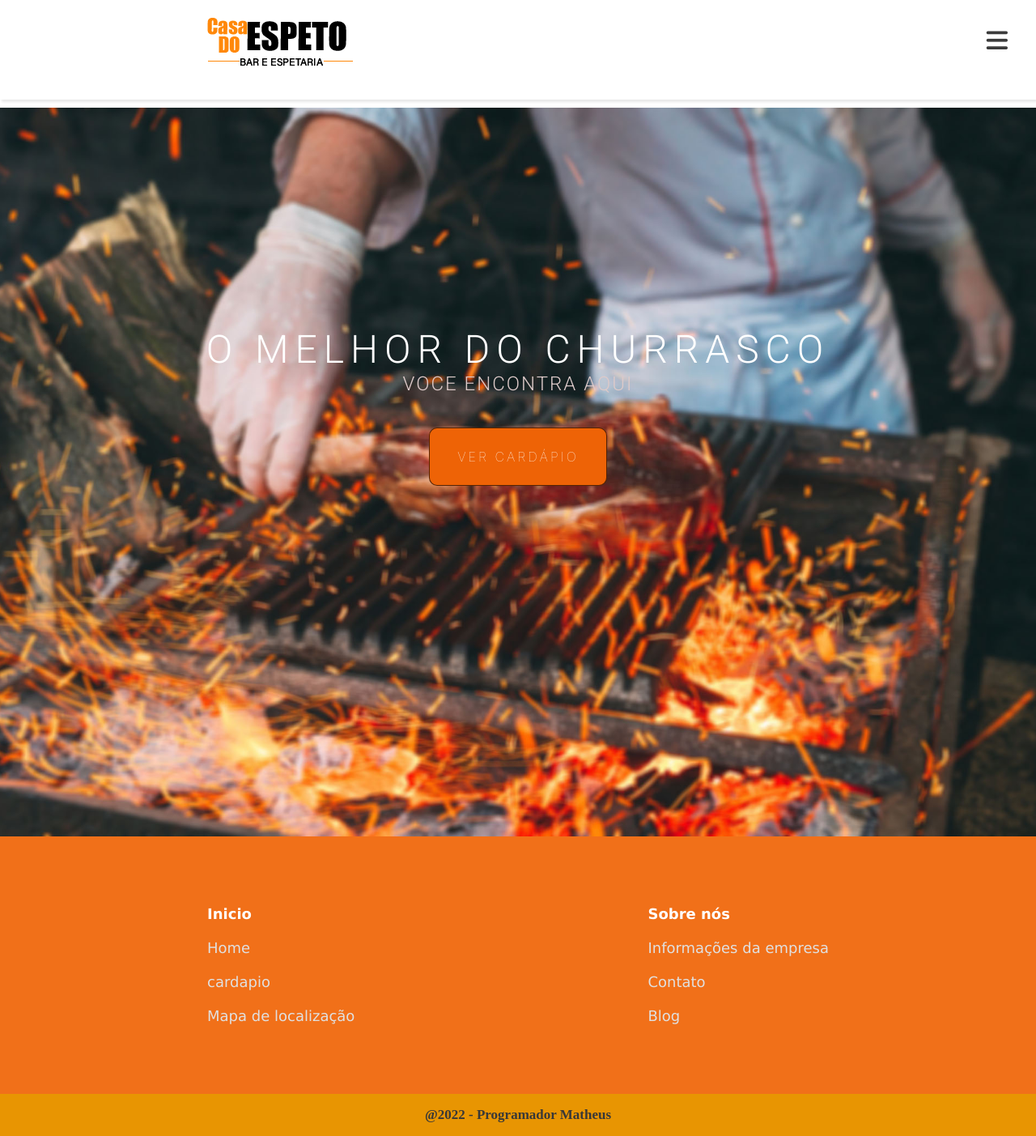
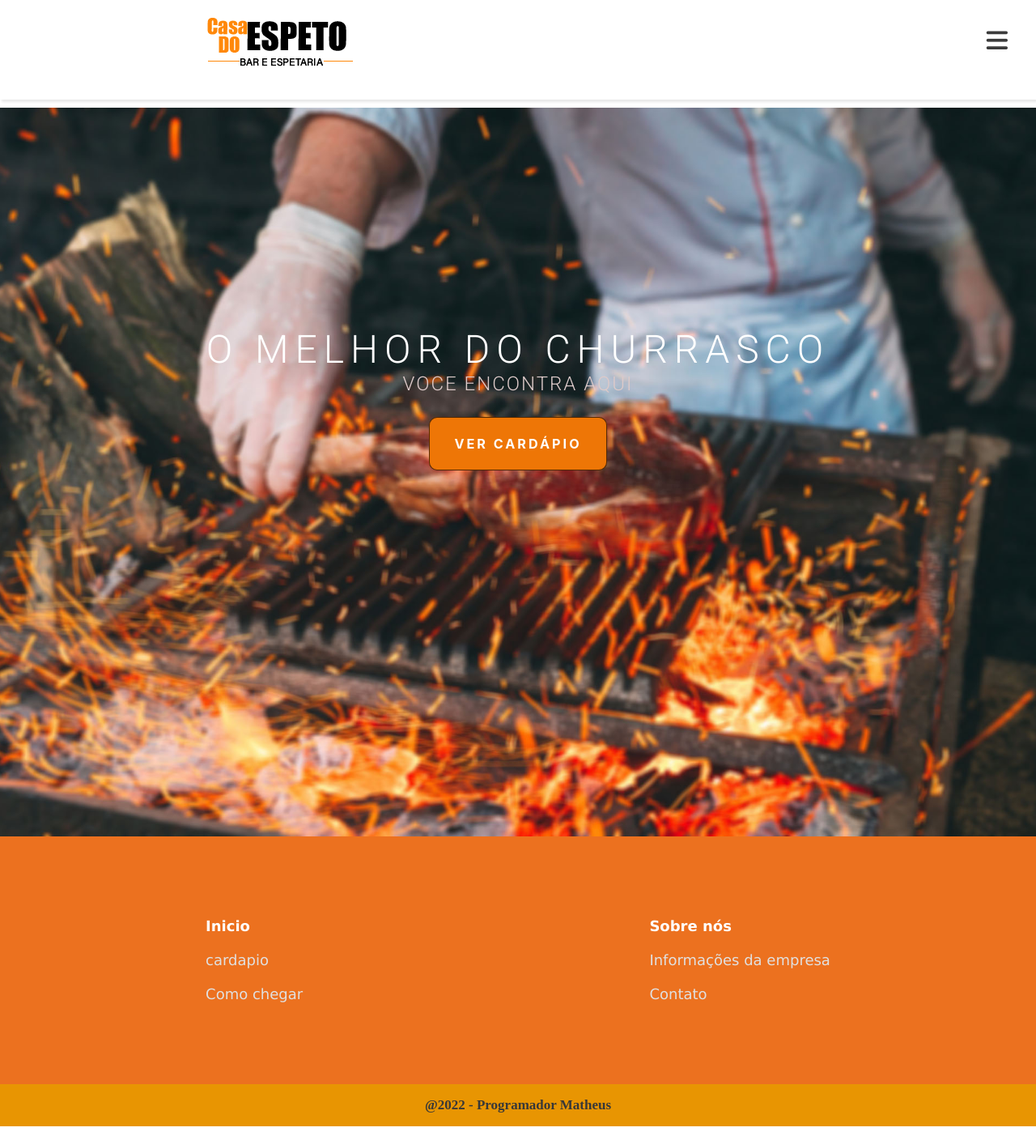
Before and after one commit to AnaniasMv/Casa-do-espeto, a Jekyll site: the page index.html, which Jekyll copies as it is, in a window 1280 px wide. Shown: the whole page at 81% size. Built offline with Jekyll 4.4.1, drawn with Linux system fonts in a browser that asks for light colours; nearby versions of some CDN libraries.

```diff
--- a/index.html
+++ b/index.html
@@ -15,7 +15,7 @@
     <!----Menu---------->
     <header>
         <div class="logo">
-            <img src="logonova.png" alt="Logotipo">
+            <a href="index.html"><img src="logonova.png" alt="Logotipo"></a>
         </div>
         <div class="menu-desktop">
             <ul>
@@ -55,22 +55,20 @@
 
     </main>
 
-    <!---------Rodapé--------->
-    <footer>
+      <!---------Rodapé--------->
+      <footer>
         <ul class="rodape">
 
             <li>
-                <h3><a href="#">Inicio</a></h3>
-                <a href="#">Home</a>
-                <a href="#">cardapio</a>
-                <a href="#">Mapa de localização</a>
+                <h3><a href="index.html">Inicio</a></h3>
+                <a href="cardapio.html">cardapio</a>
+                <a href="#">Como chegar</a>
             </li>
 
             <li>
                 <h3><a href="#">Sobre nós</a></h3>
                 <a href="#">Informações da empresa</a>
                 <a href="#">Contato</a>
-                <a href="#">Blog</a>
             </li>
 
 
@@ -79,9 +77,9 @@
         <div id="textorodape">
             <h4>@2022 - Programador Matheus</h4>
         </div>
+        <!---------FIM RODAPÉ--------->
+
     </footer>
-    <!---------FIM RODAPÉ--------->
-
     <script>
         var menuBar = document.querySelector('.icon-menu');
         menuBar.addEventListener('click', (e) => {
--- a/style.css
+++ b/style.css
@@ -182,27 +182,22 @@ header{
 .banner a{
     display: block;
     margin: auto;
-    margin-top: 310px;
+    margin-top:33vh;
     width: 220px;
     font-family: -apple-system, BlinkMacSystemFont, 'Segoe UI', Roboto, Oxygen, Ubuntu, Cantarell, 'Open Sans', 'Helvetica Neue', sans-serif;
-    font-weight: lighter;
+    font-weight: bold;
     letter-spacing: 3px;
     font-size: 1.8vh;
     color: white;
     text-transform: uppercase;
     text-decoration: none;
-    background-color: #ee6306;
+    background-color: #ee7606;
     text-transform: uppercase;
-    padding: 25px;
+    padding: 22px;
     border-radius: 10px;
     border: 1px solid rgba(0, 0, 0, 0.644);
 }
 
-@media (max-width:450px){
-    .banner a{
-        margin-top: 200px;
-    }
-}
 
 
 .banner a:hover{
@@ -225,18 +220,20 @@ header{
 
 
 /*RODAPÉ*/
+
 .rodape{
     display: flex;
-    padding: 75px;
-    background-color: #f17019;
-    margin: 0;
+    padding: 40px;
+    background-color: #ec711f;
+    justify-content: space-around;
   }
 
 
   .rodape li{
-      margin: auto;
+      margin: 50px;
       list-style: none;
   }
+
 
   .rodape h3 a{
       color: white;
```
Also changed, not shown: cardapio.html (+22 -22 lines), imagens/icon facebook.png (deleted), imagens/logodefinitiva.png (deleted), imagens/logowhatsapprd.png (deleted), imagens/medfrango.jpg (added), imagens/medquiabo.jpeg (added).
